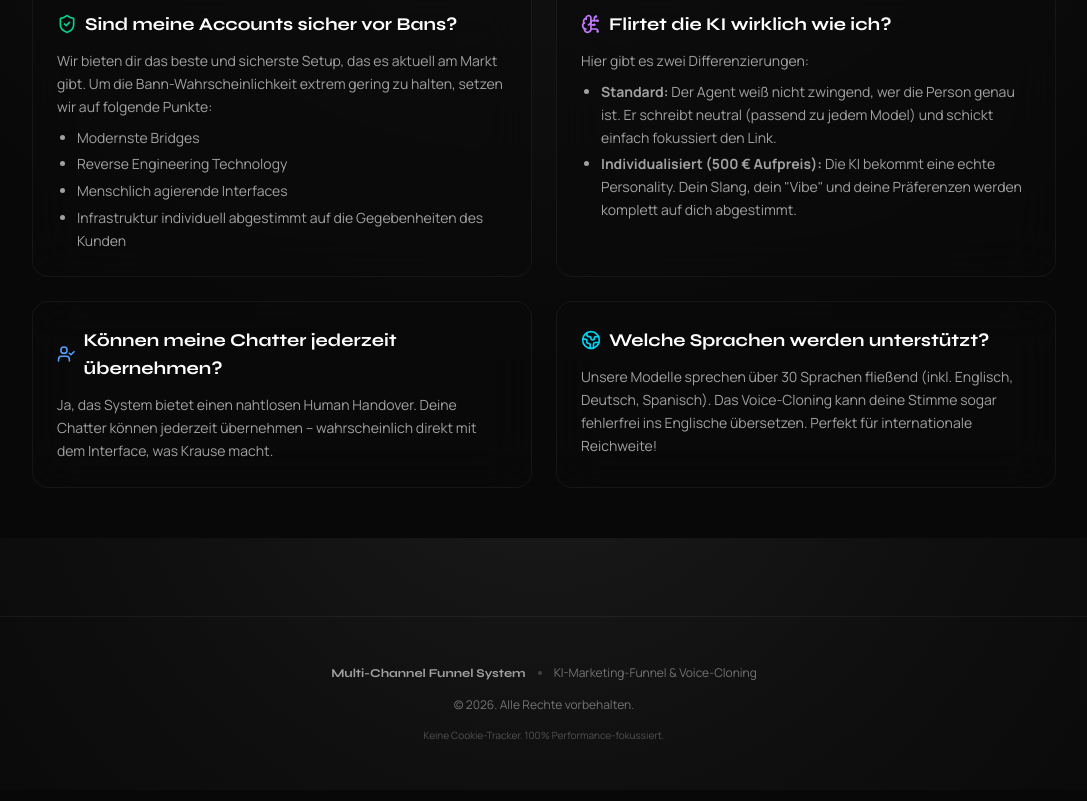
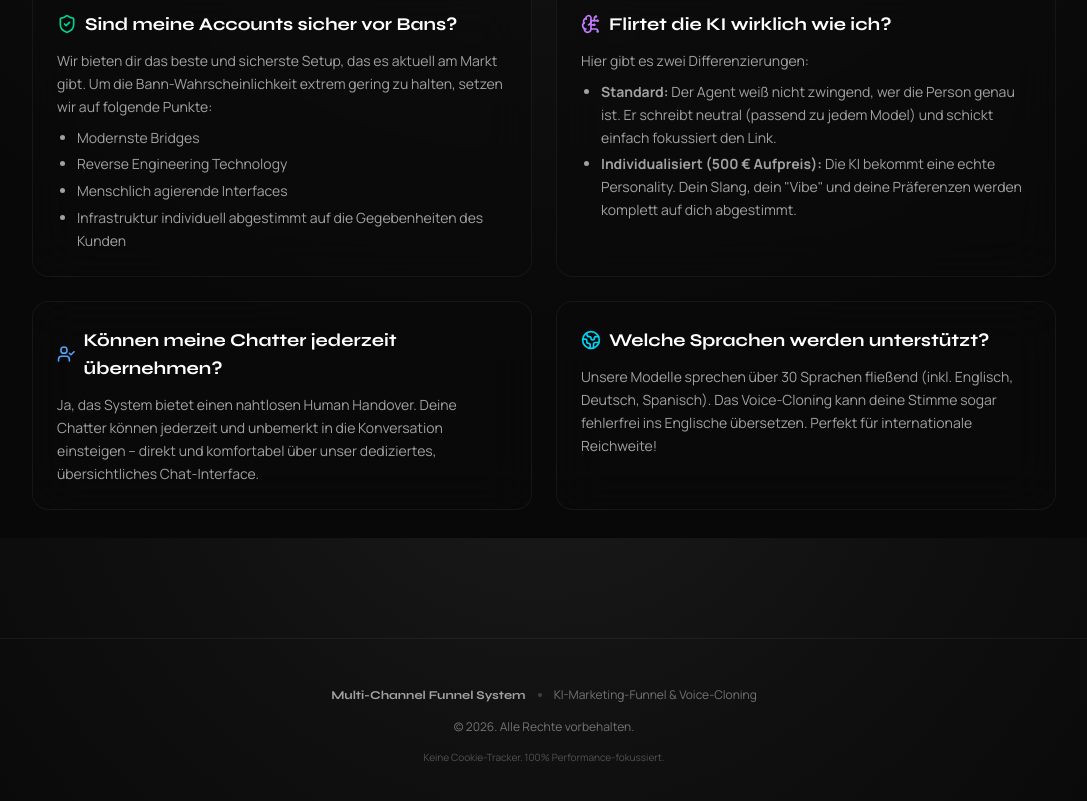
Before and after one commit to Jonaspwittmann/Marketing-Multi-Channel-Funnel, a React (Vite) app: page / in a window 1280 px wide. Shown: the part 5062-5863 px from the top of the page, without its empty margins (96-1183 px from the left). Built offline with nearby package versions, Linux system fonts and the light colour scheme.

Commit message:
Rewrite FAQ 3 to sound professional and remove Krause reference

```diff
--- a/src/App.tsx
+++ b/src/App.tsx
@@ -1476,7 +1476,7 @@ export default function App() {
                 Können meine Chatter jederzeit übernehmen?
               </h4>
               <p className="text-neutral-400 font-manrope text-sm leading-relaxed">
-                Ja, das System bietet einen nahtlosen Human Handover. Deine Chatter können jederzeit übernehmen – wahrscheinlich direkt mit dem Interface, was Krause macht.
+                Ja, das System bietet einen nahtlosen Human Handover. Deine Chatter können jederzeit und unbemerkt in die Konversation einsteigen – direkt und komfortabel über unser dediziertes, übersichtliches Chat-Interface.
               </p>
             </div>
 
```
